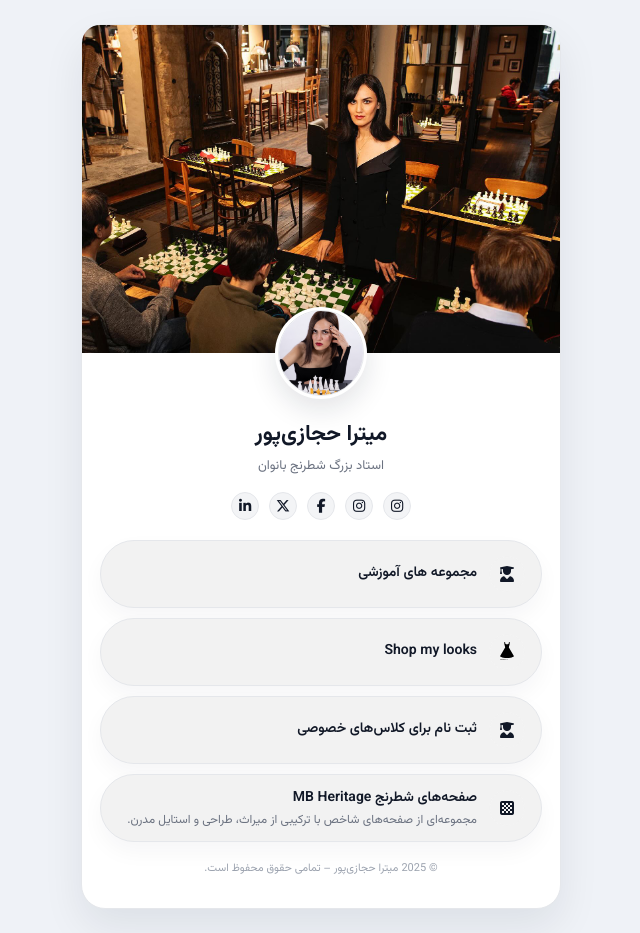
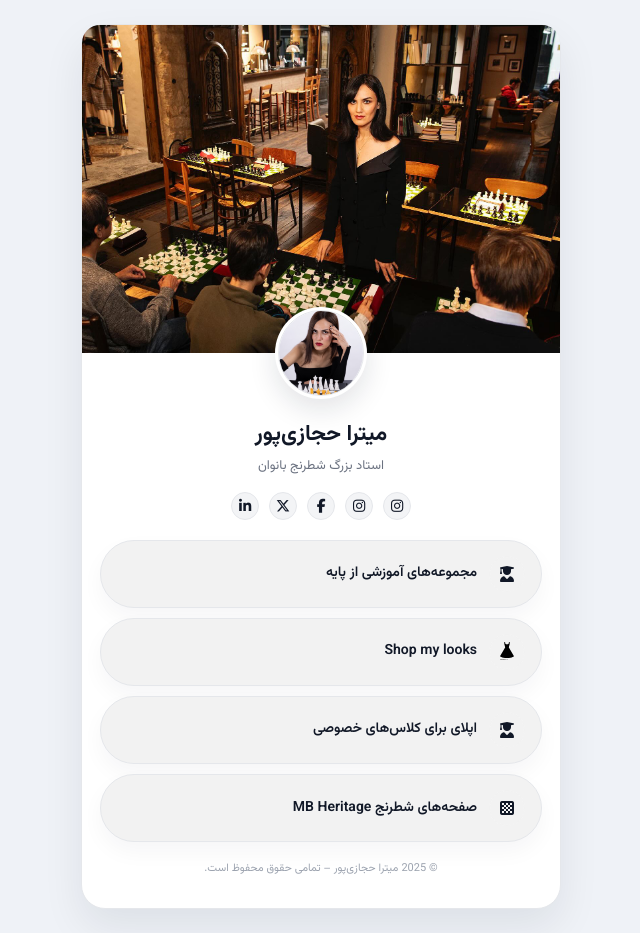
Before and after one commit to mitrahejazipour/chess_links_farsi, a plain HTML site: page index.html in a window 1280 px wide. Shown: the whole page, without its empty margins (319-959 px from the left). Drawn offline with Linux system fonts and the light colour scheme.

Commit message:
mini corections

```diff
--- a/index.html
+++ b/index.html
@@ -56,7 +56,7 @@
             <i class="fa-solid fa-user-graduate"></i>
           </div>
           <div class="link-text">
-            <div class="link-title"> مجموعه‌ های آموزشی</div>
+            <div class="link-title"> مجموعه‌های آموزشی از پایه</div>
             <div class="link-subtitle"></div>
           </div>
         </a>
@@ -79,7 +79,7 @@
             <i class="fa-solid fa-user-graduate"></i>
           </div>
           <div class="link-text">
-            <div class="link-title">ثبت‌ نام برای کلاس‌های خصوصی</div>
+            <div class="link-title">اپلای برای کلاس‌های خصوصی</div>
             <div class="link-subtitle"></div>
           </div>
         </a>
@@ -91,7 +91,9 @@
           </div>
           <div class="link-text">
             <div class="link-title">صفحه‌های شطرنج MB Heritage</div>
+            <!--
             <div class="link-subtitle">مجموعه‌ای از صفحه‌های شاخص با ترکیبی از میراث، طراحی و استایل مدرن.</div>
+            -->
           </div>
         </a>
 
```
